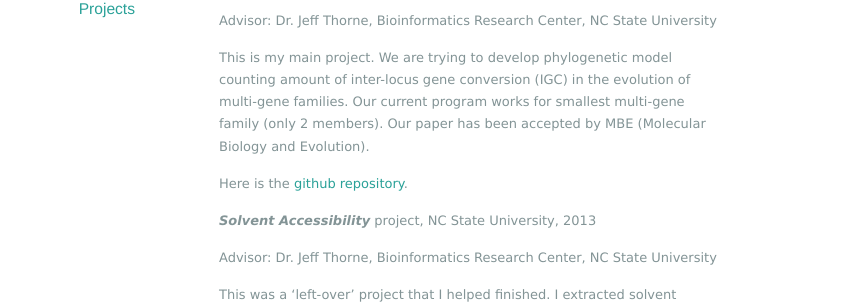
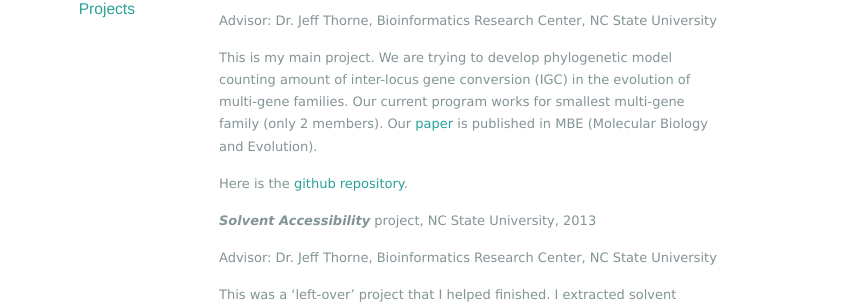
Before and after one commit to xiang-ji-ncsu/xiang-ji-ncsu.github.io, a Jekyll site: the page built from Publication/index.markdown, in a window 1280 px wide and 900 px high. Shown: the part 233-541 px from the top of the window, without its empty margins (171-1019 px from the left). Built offline with Jekyll 4.4.1, drawn with Linux system fonts in a browser that asks for light colours; nearby versions of some CDN libraries.

Commit message:
update pubpublication link

```diff
--- a/Publication/index.markdown
+++ b/Publication/index.markdown
@@ -8,7 +8,7 @@ title: Research Projects
 
 Advisor: Dr. Jeff Thorne, Bioinformatics Research Center, NC State University
 
-This is my main project. We are trying to develop phylogenetic model counting amount of inter-locus gene conversion (IGC) in the evolution of multi-gene families. Our current program works for smallest multi-gene family (only 2 members). Our paper has been accepted by MBE (Molecular Biology and Evolution).
+This is my main project. We are trying to develop phylogenetic model counting amount of inter-locus gene conversion (IGC) in the evolution of multi-gene families. Our current program works for smallest multi-gene family (only 2 members). Our [paper](http://mbe.oxfordjournals.org/content/early/2016/06/11/molbev.msw114.short?rss=1) is published in MBE (Molecular Biology and Evolution).
 
 Here is the [github repository](https://github.com/xji3/JGT_MBE_2016).
 
```
